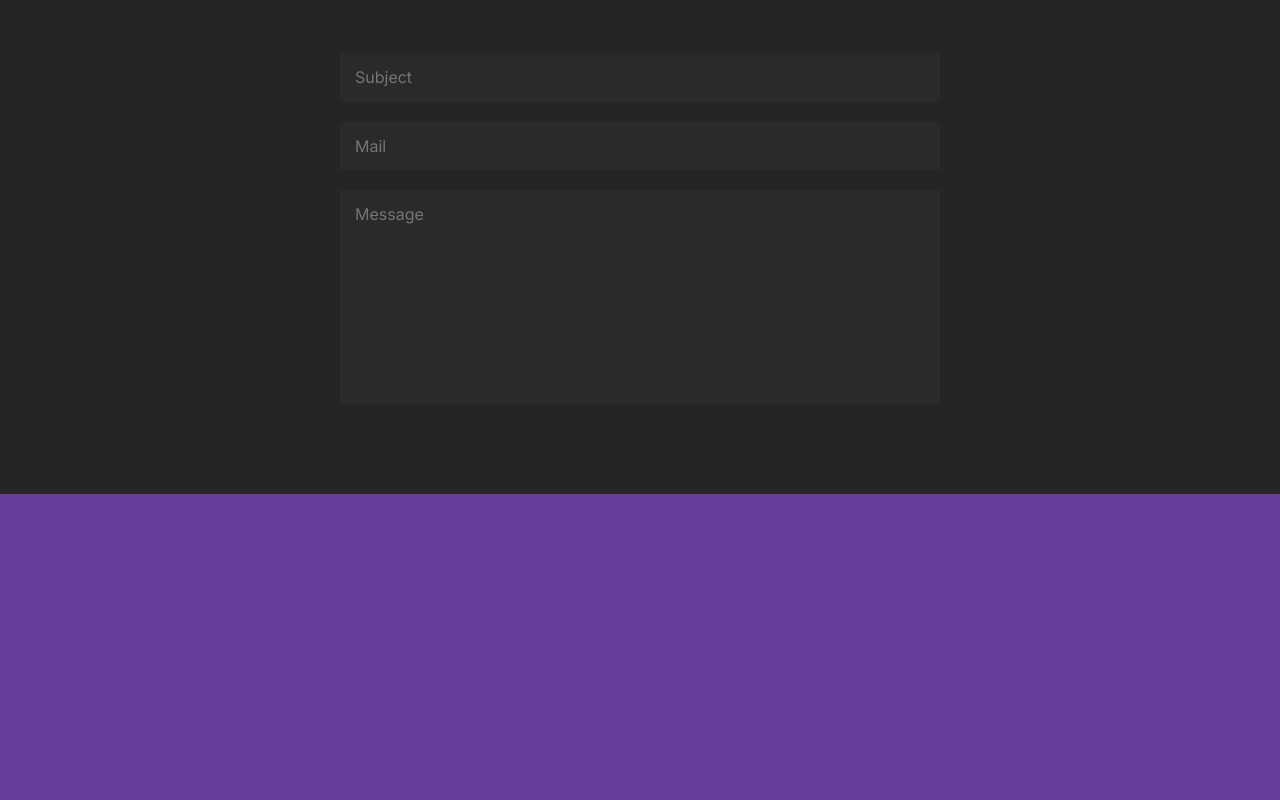
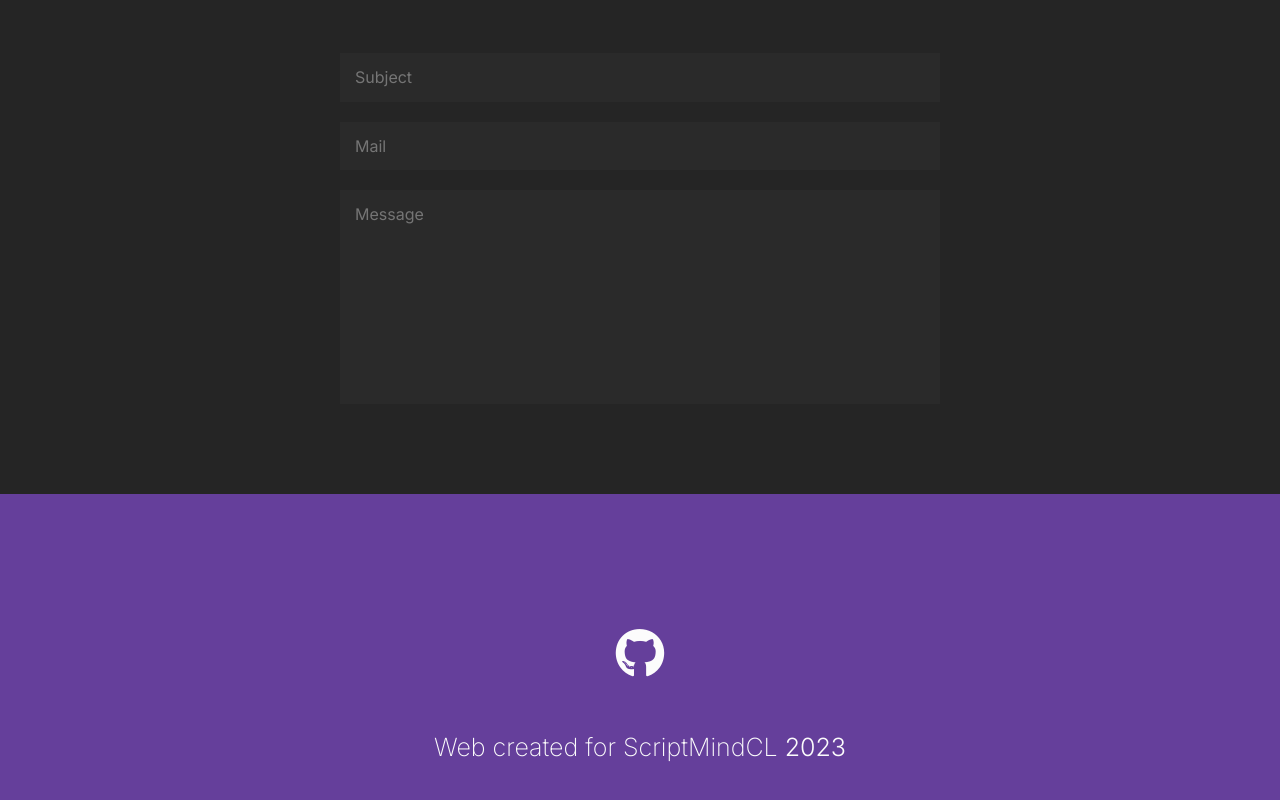
Before and after one commit to ScriptMindCL/portfolio, a plain HTML site: page index.html in a window 1280 px wide. Shown: the part 2963-3763 px from the top of the page. Drawn offline with nearby package versions, Linux system fonts and the light colour scheme.

Commit message:
footer with automatic year change

```diff
--- a/app.js
+++ b/app.js
@@ -10,3 +10,8 @@ CardHover();
 
 // AOS library
 AOS.init();
+
+// Add year to footer
+const footerY = document.querySelector('.footer-year');
+const year = new Date();
+footerY.innerHTML = year.getFullYear();
--- a/css/style.css
+++ b/css/style.css
@@ -33,6 +33,11 @@ footer {
     height: 400px;
     background: rgb(101, 63, 155);
     margin-top: 60px;
+    display: flex;
+    justify-content: center;
+    align-items: center;
+    flex-direction: column;
+    gap: 50px;
 }
 
 span {
@@ -145,6 +150,19 @@ hr {
     font-size: 50px;
     font-weight: 500;
 }
+
+.footer-rrss a{
+    text-decoration: none;
+    color: #FCFCFC;
+    font-size: 50px;
+}
+
+.footer-creators,
+.footer-year {
+    font-size: 25px;
+    color: #FCFCFC;
+}
+
 
 /*
 
--- a/index.html
+++ b/index.html
@@ -1,5 +1,6 @@
 <!DOCTYPE html>
 <html lang="en">
+
 <head>
     <meta charset="UTF-8">
     <meta http-equiv="X-UA-Compatible" content="IE=edge">
@@ -8,7 +9,8 @@
     <!-- Google Fonts -->
     <link rel="preconnect" href="https://fonts.googleapis.com">
     <link rel="preconnect" href="https://fonts.gstatic.com" crossorigin>
-    <link href="https://fonts.googleapis.com/css2?family=Inter:wght@100;200;300;400;500;600;700;800;900&display=swap" rel="stylesheet">
+    <link href="https://fonts.googleapis.com/css2?family=Inter:wght@100;200;300;400;500;600;700;800;900&display=swap"
+        rel="stylesheet">
 
     <!-- Font Awesome -->
     <!-- <link rel="stylesheet" href="https://kit.fontawesome.com/cbbd6964e3.css" crossorigin="anonymous"> -->
@@ -24,6 +26,7 @@
 
     <title>Portfolio</title>
 </head>
+
 <body>
     <nav class="nav">
         <ul class="nav__ul">
@@ -73,11 +76,18 @@
             </div>
             <div data-aos="zoom-in" class="text">
                 <p>
-                    We are an agile software development company focused on creating high-quality customized solutions for businesses in all industries. With a team of technology experts, ScriptsMind specializes in developing web applications and websites. <br><br>
+                    We are an agile software development company focused on creating high-quality customized solutions
+                    for businesses in all industries. With a team of technology experts, ScriptsMind specializes in
+                    developing web applications and websites. <br><br>
 
-                    What sets ScriptsMind apart from other software development companies is our agile and collaborative approach. We use a user-centered approach to ensure that each project is tailored to the specific needs and goals of each client. Additionally, our team works closely with clients to ensure that the development process is transparent and efficient. <br><br>
+                    What sets ScriptsMind apart from other software development companies is our agile and collaborative
+                    approach. We use a user-centered approach to ensure that each project is tailored to the specific
+                    needs and goals of each client. Additionally, our team works closely with clients to ensure that the
+                    development process is transparent and efficient. <br><br>
 
-                    At ScriptsMind, we are committed to staying up-to-date with the latest technologies and development practices, allowing us to deliver high-quality software solutions on time and on budget. Our goal is to help our clients achieve business success and customer satisfaction through technology.
+                    At ScriptsMind, we are committed to staying up-to-date with the latest technologies and development
+                    practices, allowing us to deliver high-quality software solutions on time and on budget. Our goal is
+                    to help our clients achieve business success and customer satisfaction through technology.
 
                 </p>
             </div>
@@ -93,27 +103,40 @@
                 <div>
                     <i class="fa-solid fa-sitemap"></i>
                     <!-- <i class="fa-solid fa-globe"></i> -->
-                    <p>Lorem ipsum dolor sit amet consectpora quasi quisquam  lorem alias similique expedita veritatis ab fugiat aut optio laboriosam quas sapiente itaque fuga, esse iste!</p>
+                    <p>Lorem ipsum dolor sit amet consectpora quasi quisquam lorem alias similique expedita veritatis ab
+                        fugiat aut optio laboriosam quas sapiente itaque fuga, esse iste!</p>
                 </div>
                 <div>
                     <i class="fa-solid fa-shield"></i>
-                    <p>Lorem ipsum dolor sit amet, consectetur adipisicing elit. Eaque sed dolorem ex harum. Veniam eveniet nesciunt nobis, omnis explicabo minus, cumque magni reprehenderit sequi vero enim officiis impedit illum odit.</p>
+                    <p>Lorem ipsum dolor sit amet, consectetur adipisicing elit. Eaque sed dolorem ex harum. Veniam
+                        eveniet nesciunt nobis, omnis explicabo minus, cumque magni reprehenderit sequi vero enim
+                        officiis impedit illum odit.</p>
                 </div>
                 <div>
                     <h2 class="seo-icon">SEO</h2>
-                    <p>Lorem ipsum dolor sit amet consectpora quasi quisquam  lorem alias similiq Lorem ipsum dolor sit amet consectetur, adipisicing elit. Inventore animi in itaque, facere voluptas ratione exercitationem dolorem iste molestiae vero nam illo harum hic, ut impedit eveniet unde. Temporibus, ducimus. ue expedita veritatis ab fugiat aut optio laboriosam quas sapiente itaque fuga, esse iste!</p>
+                    <p>Lorem ipsum dolor sit amet consectpora quasi quisquam lorem alias similiq Lorem ipsum dolor sit
+                        amet consectetur, adipisicing elit. Inventore animi in itaque, facere voluptas ratione
+                        exercitationem dolorem iste molestiae vero nam illo harum hic, ut impedit eveniet unde.
+                        Temporibus, ducimus. ue expedita veritatis ab fugiat aut optio laboriosam quas sapiente itaque
+                        fuga, esse iste!</p>
                 </div>
                 <div>
                     <i class="fa-solid fa-mobile-button"></i>
-                    <p>Lorem ipsum dolor sit amet consectetur adipisicing elit. Nobis, iusto! Libero dignissimos id nam deleniti culpa, voluptatibus voluptatem quisquam molestiae necessitatibus neque ipsum, possimus animi totam? Quam fuga iste eligendi.</p>
+                    <p>Lorem ipsum dolor sit amet consectetur adipisicing elit. Nobis, iusto! Libero dignissimos id nam
+                        deleniti culpa, voluptatibus voluptatem quisquam molestiae necessitatibus neque ipsum, possimus
+                        animi totam? Quam fuga iste eligendi.</p>
                 </div>
                 <div>
                     <i class="fa-solid fa-camera"></i>
-                    <p>Lorem ipsum dolor sit amet consectetur adipisicing elit. Nobis, iusto! Libero dignissimos id nam deleniti culpa, voluptatibus voluptatem quisquam molestiae necessitatibus neque ipsum, possimus animi totam? Quam fuga iste eligendi.</p>
+                    <p>Lorem ipsum dolor sit amet consectetur adipisicing elit. Nobis, iusto! Libero dignissimos id nam
+                        deleniti culpa, voluptatibus voluptatem quisquam molestiae necessitatibus neque ipsum, possimus
+                        animi totam? Quam fuga iste eligendi.</p>
                 </div>
                 <div>
                     <i class="fa-solid fa-rectangle-ad"></i>
-                    <p>Lorem ipsum dolor sit amet consectetur, adipisicing elit. Quia quae aliquid, accusantium repudiandae explicabo, illum magni expedita eius recusandae consequuntur velit obcaecati, ipsa placeat ipsam animi doloribus totam iure at.</p>
+                    <p>Lorem ipsum dolor sit amet consectetur, adipisicing elit. Quia quae aliquid, accusantium
+                        repudiandae explicabo, illum magni expedita eius recusandae consequuntur velit obcaecati, ipsa
+                        placeat ipsam animi doloribus totam iure at.</p>
                 </div>
             </div>
         </div>
@@ -132,7 +155,9 @@
                     <img src="img/project1.png" alt="project">
                     <div class="card-details">
                         <h2>Portfolio</h2>
-                        <p>Lorem ipsum dolor sit, amet consectetur adipisicing elit. Sunt ullam aliquam aliquid ratione dolore odit magni deleniti, et iure cupiditate natus nostrum praesentium voluptates similique quia. Dolor quaerat enim quibusdam?</p>
+                        <p>Lorem ipsum dolor sit, amet consectetur adipisicing elit. Sunt ullam aliquam aliquid ratione
+                            dolore odit magni deleniti, et iure cupiditate natus nostrum praesentium voluptates
+                            similique quia. Dolor quaerat enim quibusdam?</p>
                         <button class="btn">See more</button>
                     </div>
                 </div>
@@ -140,7 +165,9 @@
                     <img src="img/project2.png" alt="project 2">
                     <div class="card-details">
                         <h2>Appointment manager</h2>
-                        <p>Lorem ipsum dolor sit, amet consectetur adipisicing elit. Sunt ullam aliquam aliquid ratione dolore odit magni deleniti, et iure cupiditate natus nostrum praesentium voluptates similique quia.</p>
+                        <p>Lorem ipsum dolor sit, amet consectetur adipisicing elit. Sunt ullam aliquam aliquid ratione
+                            dolore odit magni deleniti, et iure cupiditate natus nostrum praesentium voluptates
+                            similique quia.</p>
                         <button class="btn">See more</button>
                     </div>
                 </div>
@@ -151,7 +178,7 @@
         <div data-aos="fade-left" class="container">
             <div class="section-title right">
                 <h2>Contact</h2>
-                <hr class="right"/>
+                <hr class="right" />
             </div>
             <form action="">
                 <input type="text" placeholder="Subject">
@@ -163,7 +190,12 @@
     </section>
 
     <footer>
-
+        <div class="footer-rrss">
+            <a href="https://github.com/ScriptMindCL">
+                <i class="fa-brands fa-github"></i>
+            </a>
+        </div>
+        <p class="footer-creators">Web created for ScriptMindCL <span class="footer-year"></span></p>
     </footer>
 
     <div data-aos="fade-left" class="up">
@@ -174,4 +206,5 @@
     <script src="https://kit.fontawesome.com/cbbd6964e3.js" crossorigin="anonymous"></script>
     <script src="https://unpkg.com/aos@2.3.1/dist/aos.js"></script>
 </body>
+
 </html>
```
Lines whose indentation alone changed are shown as unchanged.
